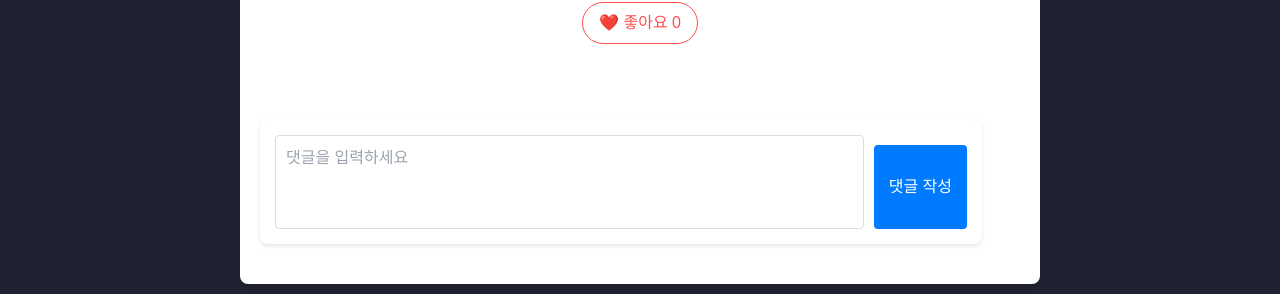
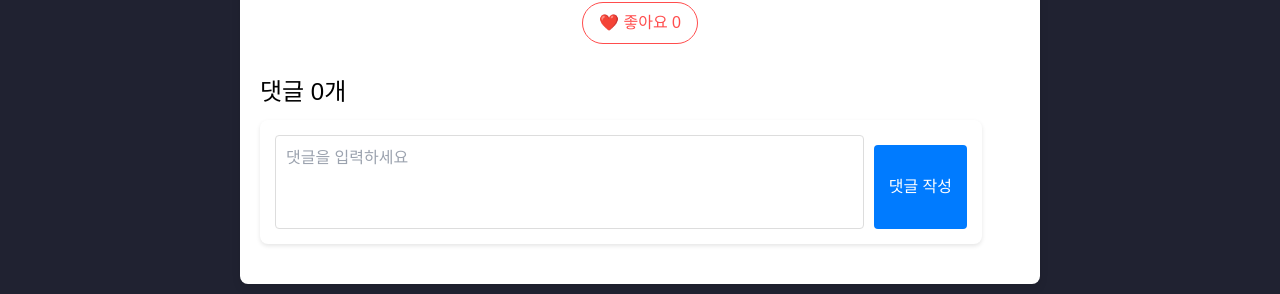
Before and after one commit to yuseong95/DevOops_New, a React (Create React App) app: page /board/post/1 in a window 1280 px wide. Shown: the part 292-586 px from the top of the page. Built offline with nearby package versions, Linux system fonts and the light colour scheme.

Commit message:
댓글 대댓글 color 문제 해결

```diff
--- a/src/components/css/CommentItem.css
+++ b/src/components/css/CommentItem.css
@@ -70,6 +70,7 @@
   border-radius: 4px;
   resize: none;
   max-height: 80px;
+  color: #000;
 }
 
 .reply-submit {
--- a/src/components/css/CommentSection.css
+++ b/src/components/css/CommentSection.css
@@ -1,5 +1,6 @@
 .comment-section {
   margin-top: 30px;
+  color: #000;
 }
 
 .comment-section h3 {
@@ -28,6 +29,7 @@
   overflow-y: auto;
   max-height: 100px;
   background-color: #fff;
+  color: #000;
 }
 
 .comment-submit {
```
